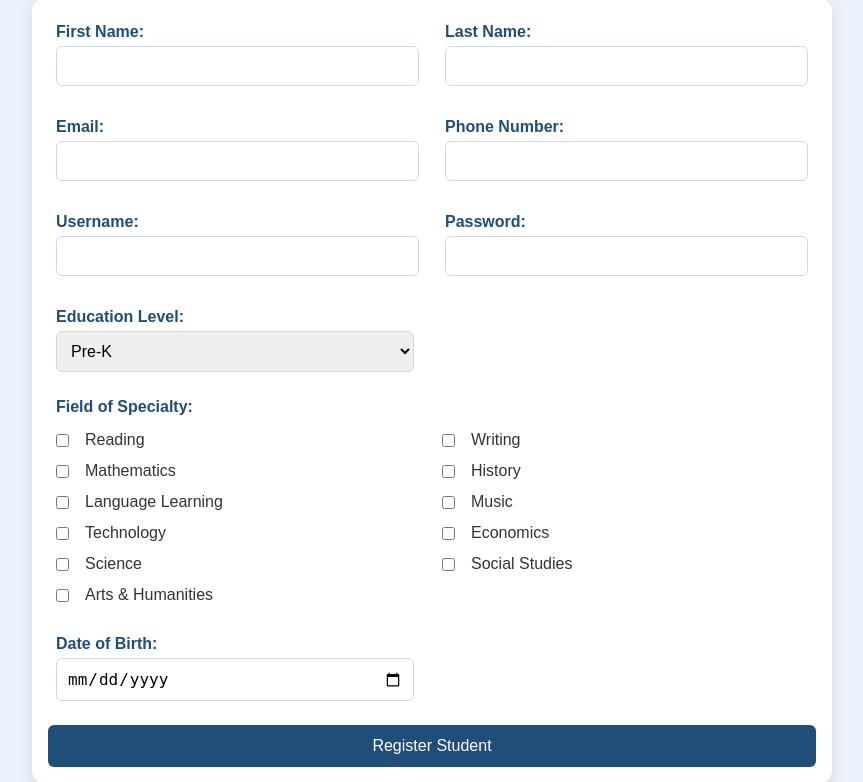
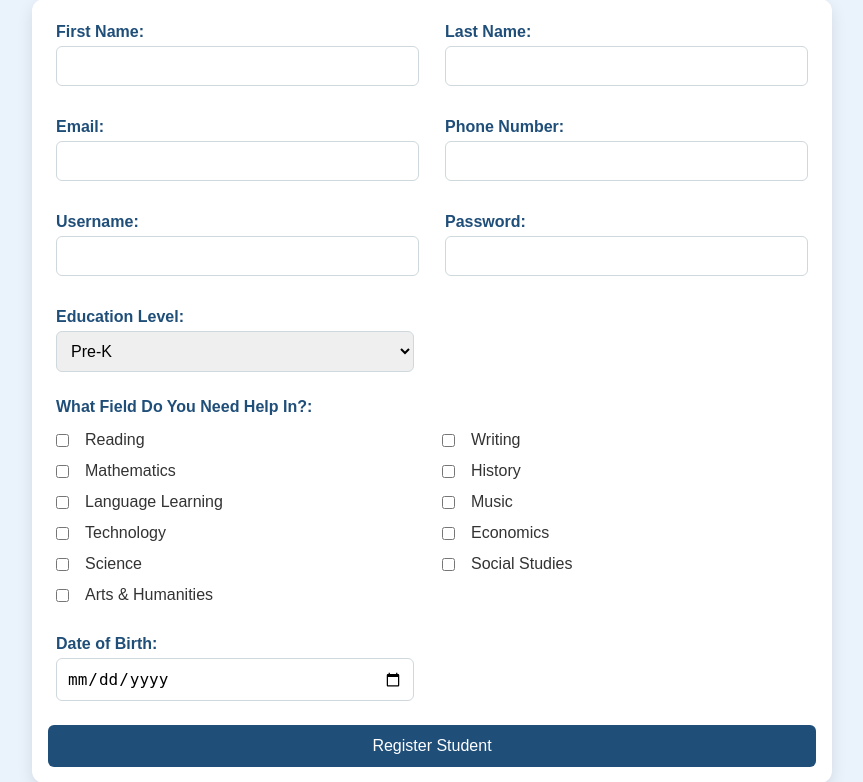
Before and after one commit to BBeast53/Web3-Project, a PHP site: page /SignUpForStudentsOnTutorToday.html in a window 1280 px wide. Shown: the part 98-880 px from the top of the page, without its empty margins (208-1071 px from the left). Run offline with PHP 8.4, Linux system fonts and the light colour scheme.

Commit message:
students now can submit area of needed help

```diff
--- a/SignUpForStudentsOnTutorToday.html
+++ b/SignUpForStudentsOnTutorToday.html
@@ -62,19 +62,19 @@
 
                 <div class="one-items-in-one-row">
                     <div class="grid-item">
-                        <label>Field of Specialty:</label>
+                        <label>What Field Do You Need Help In?:</label>
                         <div class="check-boxes-grid">
-                            <label><input type="checkbox" name="field_of_specialty[]" value="Reading">Reading</label>
-                            <label><input type="checkbox" name="field_of_specialty[]" value="Writing">Writing</label>
-                            <label><input type="checkbox" name="field_of_specialty[]" value="Mathematics">Mathematics</label>
-                            <label><input type="checkbox" name="field_of_specialty[]" value="History">History</label>
-                            <label><input type="checkbox" name="field_of_specialty[]" value="Language Learning">Language Learning</label>
-                            <label><input type="checkbox" name="field_of_specialty[]" value="Music">Music</label>
-                            <label><input type="checkbox" name="field_of_specialty[]" value="Technology">Technology</label>
-                            <label><input type="checkbox" name="field_of_specialty[]" value="Economics">Economics</label>
-                            <label><input type="checkbox" name="field_of_specialty[]" value="Science">Science</label>
-                            <label><input type="checkbox" name="field_of_specialty[]" value="Social Studies">Social Studies</label>
-                            <label><input type="checkbox" name="field_of_specialty[]" value="Arts & Humanities">Arts & Humanities</label>
+                            <label><input type="checkbox" name="area_of_needed_help[]" value="Reading">Reading</label>
+                            <label><input type="checkbox" name="area_of_needed_help[]" value="Writing">Writing</label>
+                            <label><input type="checkbox" name="area_of_needed_help[]" value="Mathematics">Mathematics</label>
+                            <label><input type="checkbox" name="area_of_needed_help[]" value="History">History</label>
+                            <label><input type="checkbox" name="area_of_needed_help[]" value="Language Learning">Language Learning</label>
+                            <label><input type="checkbox" name="area_of_needed_help[]" value="Music">Music</label>
+                            <label><input type="checkbox" name="area_of_needed_help[]" value="Technology">Technology</label>
+                            <label><input type="checkbox" name="area_of_needed_help[]" value="Economics">Economics</label>
+                            <label><input type="checkbox" name="area_of_needed_help[]" value="Science">Science</label>
+                            <label><input type="checkbox" name="area_of_needed_help[]" value="Social Studies">Social Studies</label>
+                            <label><input type="checkbox" name="area_of_needed_help[]" value="Arts & Humanities">Arts & Humanities</label>
                         </div>
                     </div>
                 </div>
```
Also changed, not shown: student_registration.php (+9 -2 lines).
